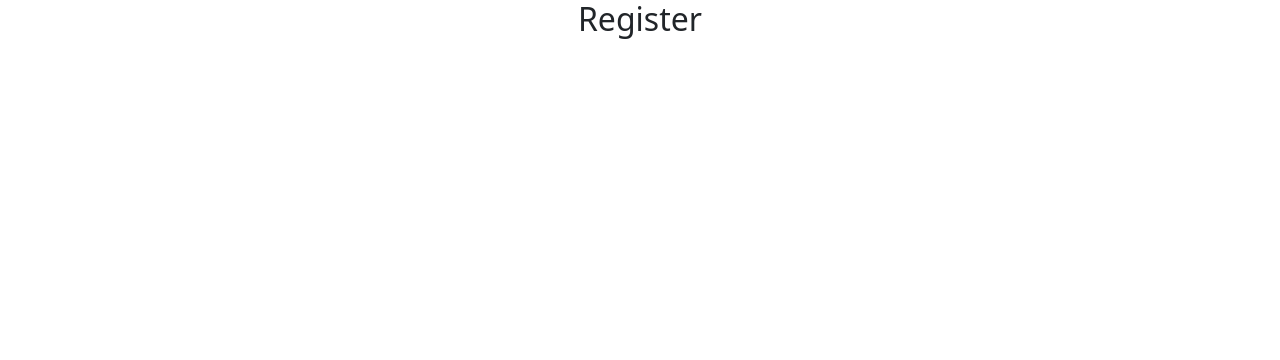
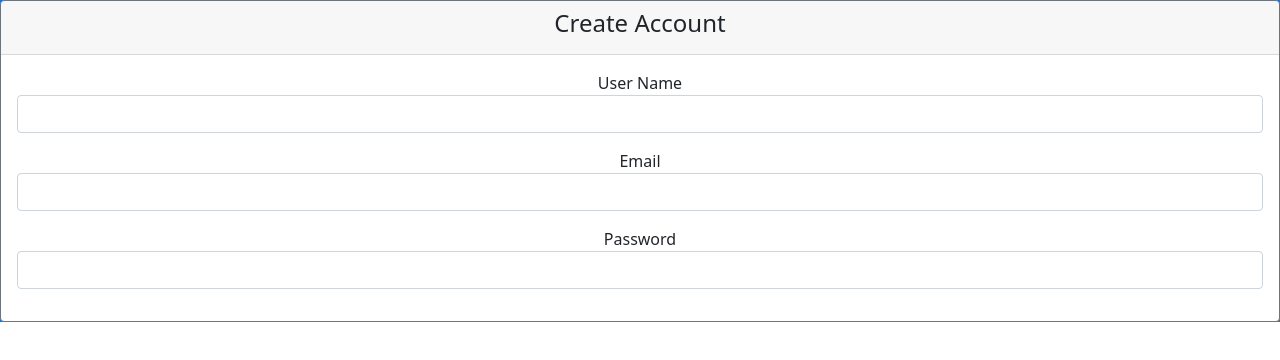
Before and after one commit to mkandanmk7/React-reset-password-application, a React (Create React App) app: page /register in a window 1280 px wide. Shown: the top 360 px of the page. Built offline with nearby package versions, Linux system fonts and the light colour scheme.

Commit message:
register formik done

```diff
--- a/src/Components/Login.js
+++ b/src/Components/Login.js
@@ -86,6 +86,11 @@ function Login() {
                 );
               }}
             </Formik>
+            <div className="mt-3">
+              <Link to="/register" className="ac link">
+                New Here? Create Account
+              </Link>
+            </div>
           </Card.Body>
         </Card>
       </div>
--- a/src/Components/Register.js
+++ b/src/Components/Register.js
@@ -1,10 +1,97 @@
-import React from "react";
+import { ErrorMessage, Field, Form, Formik } from "formik";
+import React, { useState } from "react";
+import { Card } from "react-bootstrap";
+import * as YUP from "yup";
 
 function Register() {
+  const [info, setInfo] = useState();
+
+  const createAccount = async () => {
+    console.log("acc created ");
+  };
+
+  const signInSchema = YUP.object().shape({
+    username: YUP.string().required("Please enter username"),
+    email: YUP.string().email().required("Please Enter Your Email"),
+    password: YUP.string()
+      .min(6, "password should be greather than 5 characters")
+      .required("Enter your password"),
+  });
+
   return (
-    <div>
-      <h2>Register</h2>
-    </div>
+    <>
+      <div className="bg-primary card-container">
+        <Card className="card" border="secondary">
+          <Card.Header className="text-center">
+            <h4 className="text-dark">Create Account</h4>
+          </Card.Header>
+          <Card.Body>
+            <Formik
+              initialValues={{
+                username: "",
+                email: "",
+                password: "",
+              }}
+              validationSchema={signInSchema}
+              onSubmit={(values, { resetForm }) => {
+                console.log(values);
+                let reset = createAccount(values);
+                resetForm();
+              }}
+            >
+              {() => {
+                return (
+                  <Form>
+                    <div className="form-group mb-3">
+                      <label for="email">User Name</label>
+                      <Field
+                        className="form-control link"
+                        id="username"
+                        type="text"
+                        name="username"
+                        component="input"
+                      />
+                      <div className="error">
+                        <ErrorMessage name="username" />{" "}
+                      </div>
+                    </div>
+
+                    {/* email */}
+                    <div className="form-group mb-3">
+                      <label for="email">Email</label>
+                      <Field
+                        class="form-control link"
+                        id="email"
+                        type="email"
+                        name="email"
+                        component="input"
+                      />
+                      <div className="error">
+                        <ErrorMessage name="email" />
+                      </div>
+                    </div>
+                    {/* password */}
+                    <div className="form-group mb-3">
+                      <label for="password">Password</label>
+                      <Field
+                        className="form-control link"
+                        component="input"
+                        type="password"
+                        id="password"
+                        name="password"
+                      />
+                      <div class="error">
+                        <ErrorMessage name="password" />
+                      </div>
+                    </div>
+                  </Form>
+                );
+              }}
+            </Formik>
+          </Card.Body>
+        </Card>
+      </div>
+    </>
   );
 }
 
```
